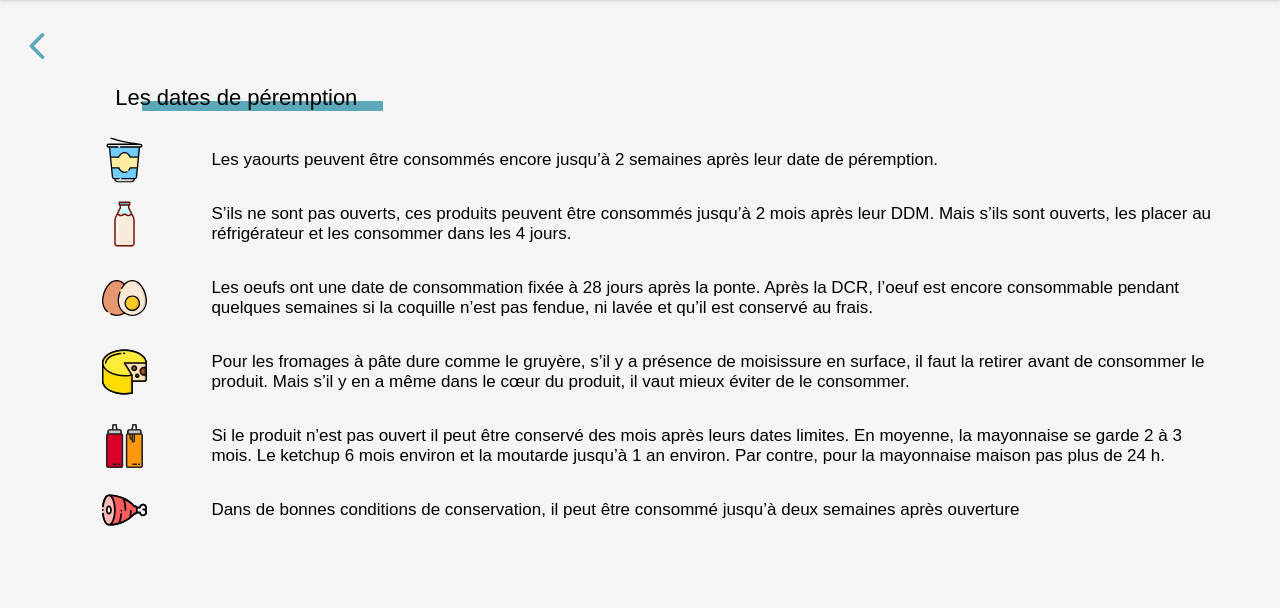
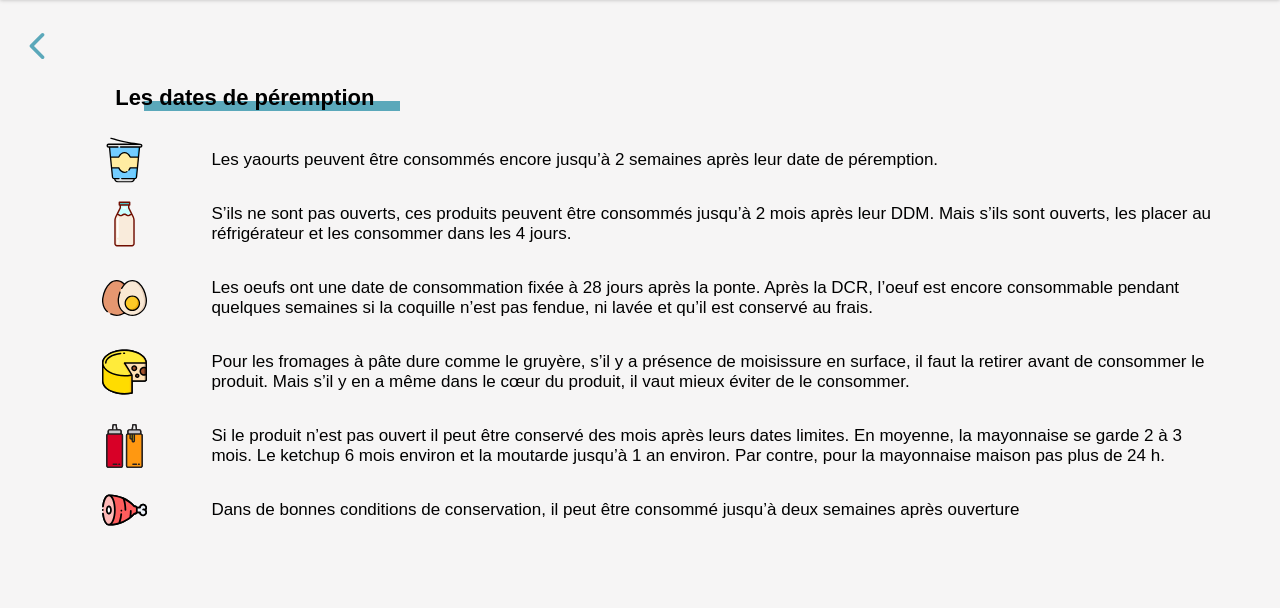
Before and after one commit to julien-wagentrutz/Fridgy, a PHP site: page /Pages/expiryDate.html in a window 1280 px wide. Shown: the part 95-703 px from the top of the page. Run offline with PHP 8.4, Linux system fonts and the light colour scheme.

Commit message:
Update expiryDate.css

```diff
--- a/Styles/expiryDate.css
+++ b/Styles/expiryDate.css
@@ -1,9 +1,9 @@
 main{
+    margin-top: 16vh;
     padding-bottom: 9vh ;
 }
 
 .arrowLeft{
-    margin-top: 16vh;
     width: 100%;
     height: 100%;
     padding-left: 3vh;
@@ -14,7 +14,6 @@ main{
 }
 
 .expiry h3{
-    font-weight: lighter;
     display: inline-block;
     position: relative;
     padding-right: 2vw;
```
